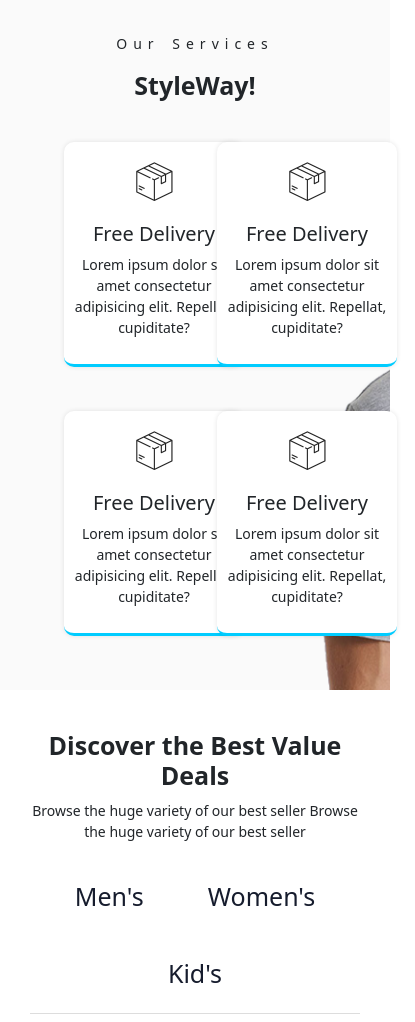
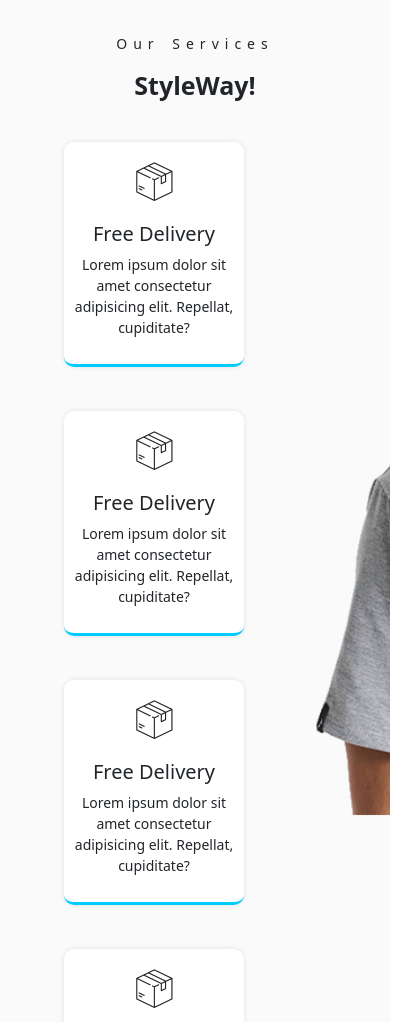
Before and after one commit to zahidkhan262/E-commerce-site, a plain HTML site: page index.html in a window 390 px wide. Shown: the part 5500-6522 px from the top of the page, 415 px wide, since content can reach past the window. Drawn offline with nearby package versions, Linux system fonts and the light colour scheme.

Commit message:
add width100

```diff
--- a/index.html
+++ b/index.html
@@ -530,7 +530,7 @@
                             <h1>StyleWay!</h1>
                         </div>
                         <div class="rows">
-                            <div class="cols-6">
+                            <div class="cols-6 col-100">
                                 <div class="service-card .service-card-col" data-aos="zoom-out">
                                     <div class="service-logo" data-aos="fade-fliip">
                                         <img src="serviceimg-1.png" alt="">
@@ -543,7 +543,7 @@
                                     </div>
                                 </div>
                             </div>
-                            <div class="cols-6">
+                            <div class="cols-6 col-100">
                                 <div class="service-card .service-card-col" data-aos="zoom-out">
                                     <div class="service-logo" data-aos="fade-fliip">
                                         <img src="serviceimg-1.png" alt="">
@@ -556,7 +556,7 @@
                                     </div>
                                 </div>
                             </div>
-                            <div class="cols-6">
+                            <div class="cols-6 col-100">
                                 <div class="service-card .service-card-col" data-aos="zoom-out">
                                     <div class="service-logo" data-aos="fade-fliip">
                                         <img src="serviceimg-1.png" alt="">
@@ -569,7 +569,7 @@
                                     </div>
                                 </div>
                             </div>
-                            <div class="cols-6">
+                            <div class="cols-6 col-100">
                                 <div class="service-card .service-card-col" data-aos="zoom-out">
                                     <div class="service-logo" data-aos="fade-fliip">
                                         <img src="serviceimg-1.png" alt="">
--- a/style.css
+++ b/style.css
@@ -477,4 +477,9 @@ footer{background: var(--dark-2); padding: 20px 20px;}
     .service-card{width: 180px;}
     .card-img-1 img{height: 50%;}
     .bg-sticky{background-position: center;}
+
 }
+@media(max-width:496px){
+    .col-100{width: 100%;}
+    .three-tabs li{display: block;}
+}
```
